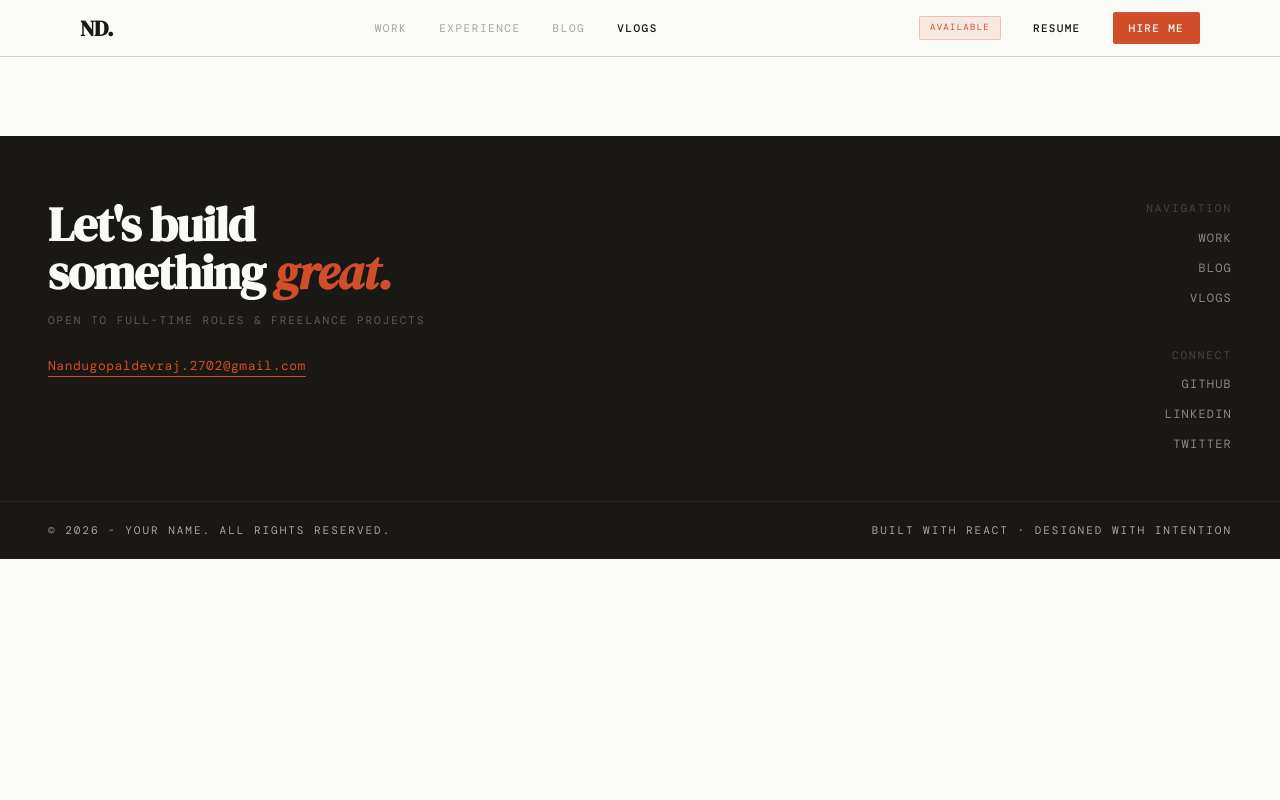
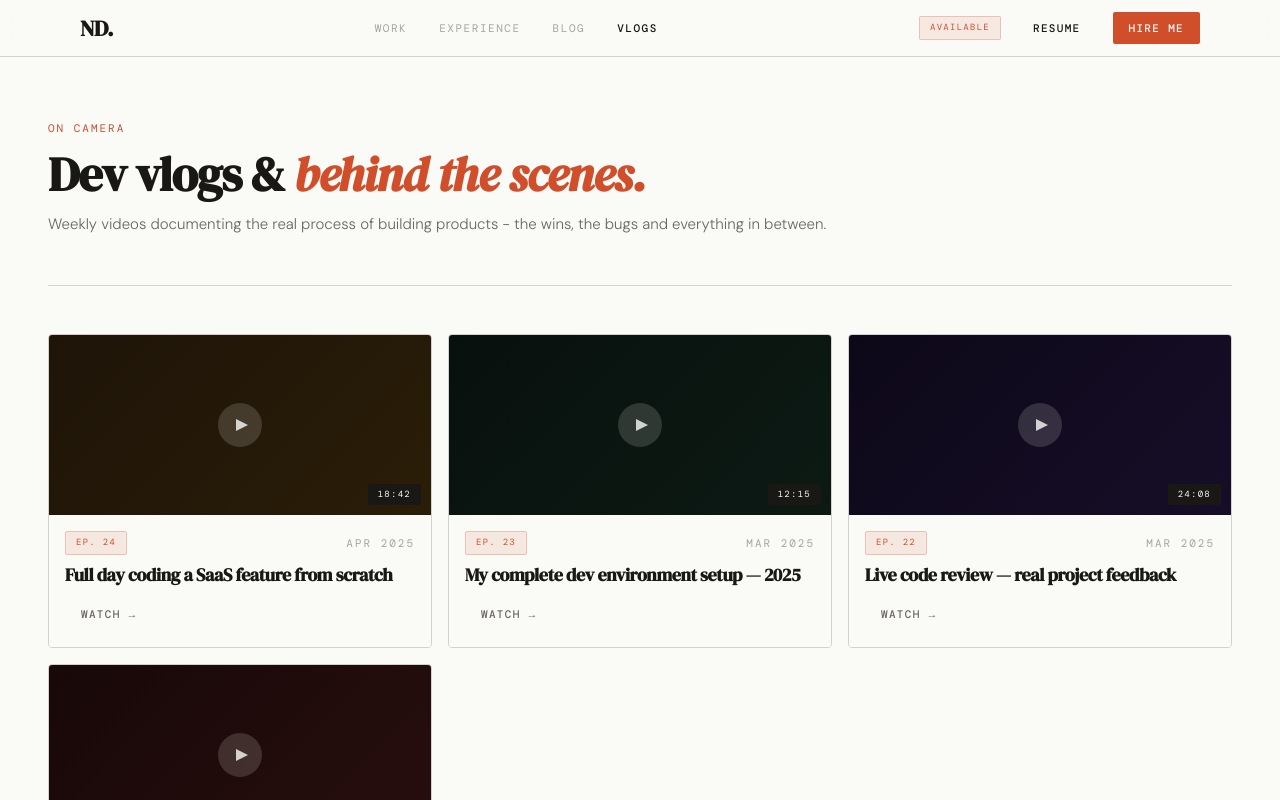
Before and after one commit to Nandagopal-D-2702/MyPortfolio-2026, a React (Vite) app: page /vlogs in a window 1280 px wide. Shown: the top 800 px of the page. Built offline with nearby package versions, Linux system fonts and the light colour scheme; a web font is replaced by a local one.

Commit message:
feat: completed  vlogs page

```diff
--- a/src/pages/Vlogs.jsx
+++ b/src/pages/Vlogs.jsx
@@ -3,14 +3,163 @@
 // Full vlogs page — all episodes
 // ============================================================
 
-import { motion } from "framer-motion"
+import { color, motion } from 'framer-motion'
+import { VLOGS } from '@/lib/data'
+import { Heading, Text, Label } from '@/components/ui/Typography'
+import Badge from '@/components/ui/Badge'
+import Button from '@/components/ui/Button'
+import Divider from '@/components/ui/Divider'
+import { fadeUp, container, item } from '@/lib/animations'
 
+const THUMB_COLORS = [
+  'linear-gradient(135deg, #1E1408 0%, #2A1E08 100%)',
+  'linear-gradient(135deg, #08100D 0%, #0D1A14 100%)',
+  'linear-gradient(135deg, #0D0818 0%, #160E28 100%)',
+  'linear-gradient(135deg, #180808 0%, #280E0E 100%)',
+]
 
+function Vlogs() {
+  return (
+    <main className="section-padding" style={{ padding: '64px 48px' }}>
+      {/* Page header */}
+      <motion.div
+        variants={fadeUp}
+        initial="hidden"
+        animate="show"
+        style={{ marginBottom: '48px' }}
+      >
+        <Label accent style={{ display: 'block', marginBottom: '12px' }}>
+          On camera
+        </Label>
+        <Heading as="h1" size="4xl" style={{ marginBottom: '12px' }}>
+          Dev vlogs &{' '}
+          <Heading
+            as="span"
+            size="4xl"
+            italic
+            style={{ color: 'var(--color-accent)' }}
+          >
+            behind the scenes.
+          </Heading>
+        </Heading>
+        <Text>
+          Weekly videos documenting the real process of building products - the
+          wins, the bugs and everything in between.
+        </Text>
+      </motion.div>
 
-function Vlogs(){
-    return(
-        <main></main>
-    )
+      <Divider style={{ marginBottom: '48px' }} />
+
+      {/* All vlogs grid */}
+      <motion.div
+        variants={container}
+        initial="hidden"
+        animate="show"
+        className="vlogs-grid"
+        style={{
+          display: 'grid',
+          gridTemplateColumns: 'repeat(3, 1fr)',
+          gap: '16px',
+        }}
+      >
+        {VLOGS.map((vlog, index) => (
+          <motion.div key={vlog.id} variants={item}>
+            <div
+              style={{
+                borderRadius: '4px',
+                overflow: 'hidden',
+                border: '0.5px solid var(--color-border)',
+                cursor: 'pointer',
+                transition: 'transform 200ms ease',
+              }}
+              onClick={() => window.open(vlog.youtubeUrl, '_blank')}
+              onMouseEnter={(e) => {
+                e.currentTarget.style.transform = 'translateY(-2px)'
+              }}
+              onMouseLeave={(e) => {
+                e.currentTarget.style.transform = 'translateY(0)'
+              }}
+            >
+              {/* Thumbnail */}
+              <div
+                style={{
+                  background: THUMB_COLORS[index % THUMB_COLORS.length],
+                  height: '180px',
+                  display: 'flex',
+                  alignItems: 'center',
+                  justifyContent: 'center',
+                  position: 'relative',
+                }}
+              >
+                {/* Play Button */}
+                <div
+                  style={{
+                    width: '44px',
+                    height: '44px',
+                    borderRadius: '50%',
+                    background: 'rgba(250,250,247,0.15)',
+                    display: 'flex',
+                    alignItems: 'center',
+                    justifyContent: 'center',
+                  }}
+                >
+                  <div
+                    style={{
+                      width: 0,
+                      height: 0,
+                      borderStyle: 'solid',
+                      borderWidth: '6px 0 6px 12px',
+                      borderColor:
+                        'transparent transparent transparent rgba(250,250,247,0.8)',
+                      marginLeft: '3px',
+                    }}
+                  />
+                </div>
+                <div
+                  style={{
+                    position: 'absolute',
+                    bottom: '10px',
+                    right: '10px',
+                  }}
+                >
+                  <Badge variant="dark">{vlog.duration}</Badge>
+                </div>
+              </div>
+
+              {/* Info */}
+              <div
+                style={{
+                  padding: '16px',
+                  background: 'var(--color-bg-primary)',
+                }}
+              >
+                <div
+                  style={{
+                    display: 'flex',
+                    justifyContent: 'space-between',
+                    alignItems: 'center',
+                    marginBottom: '8px',
+                  }}
+                >
+                  <Badge variant="subtle">EP. {vlog.episode}</Badge>
+                  <Label>{vlog.date}</Label>
+                </div>
+                <Heading
+                  as="h3"
+                  size="lg"
+                  style={{ lineHeight: 1.3, marginBottom: '12px' }}
+                >
+                  {vlog.title}
+                </Heading>
+                <Button variant="ghost" size="sm">
+                  Watch →
+                </Button>
+              </div>
+            </div>
+          </motion.div>
+        ))}
+      </motion.div>
+    </main>
+  )
 }
-
 export default Vlogs
```
